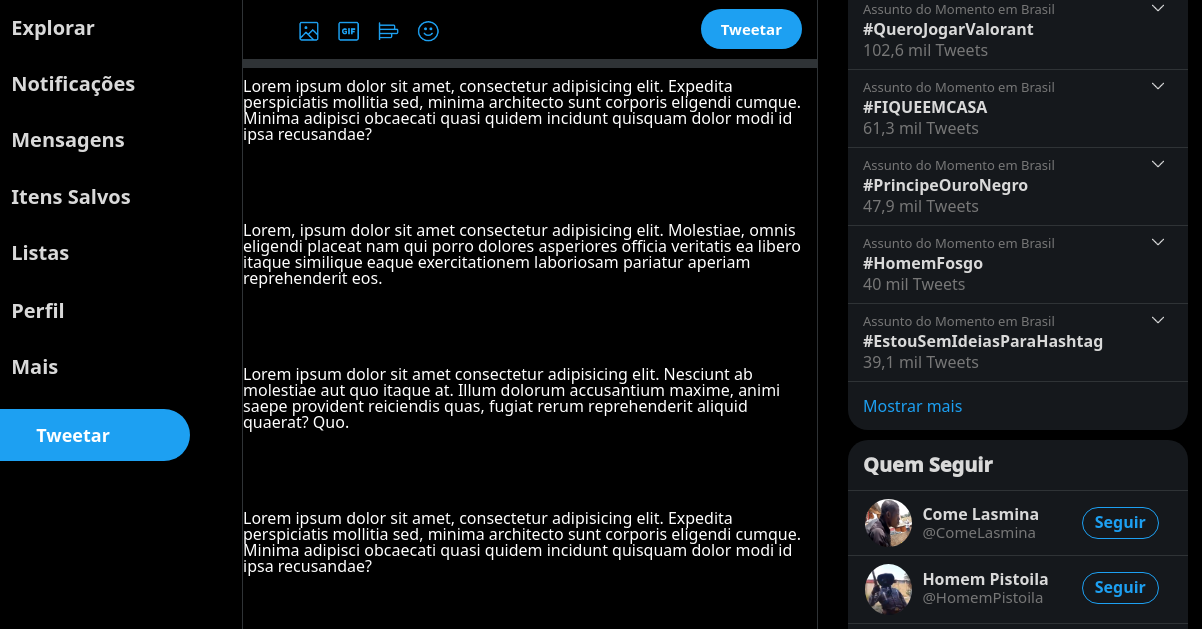
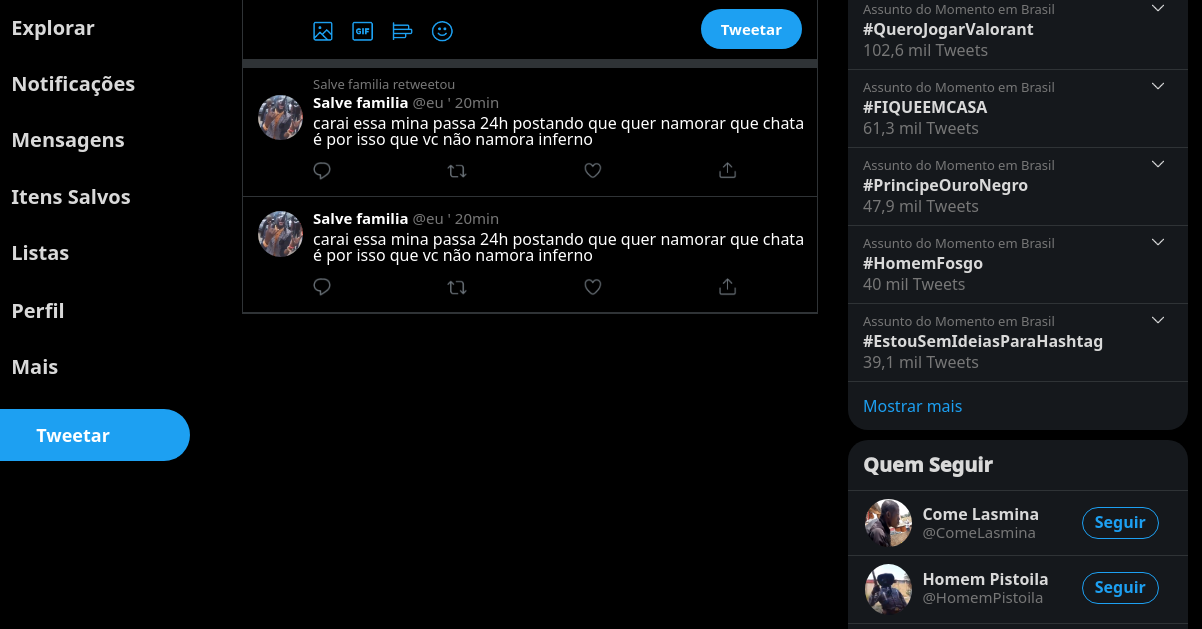
Before and after one commit to AntonioGSC/Twitter-Page, a plain HTML site: page index.html in a window 1280 px wide. Shown: the part 114-743 px from the top of the page, 78-1280 px from the left. Drawn offline with Linux system fonts and the light colour scheme.

Commit message:
posts-main

```diff
--- a/index.html
+++ b/index.html
@@ -62,56 +62,55 @@
                     </div>
                 </div>
                 <article class="post-main">
-
+                    <p class="retweet">Salve familia retweetou</p>
+                    <div class="postconteudo">
+                        <div class="avatar"><img class="perfil-image" src="img/perfil.png"></div>
+                        <div class="post-part">
+                            <p class="perfil-post">Salve familia <span class="quem">@eu ' 20min</span></p>
+                            <p class="frase-post">carai essa mina passa 24h postando que quer namorar que chata é por isso que vc não namora inferno</p>
+                            <div class="foto-post"></div>
+                            <div class="menu-inferior">
+                                <div class="icone-post-div">
+                                    <img src="img/post-comentario.PNG" alt="" class="icone-post-inferior">
+                                </div>
+                                <div class="icone-post-div">
+                                    <img src="img/post-retweet.PNG" alt="" class="icone-post-inferior">
+                                </div>
+                                <div class="icone-post-div">
+                                    <img src="img/post-coracao.PNG" alt="" class="icone-post-inferior">
+                                </div>
+                                <div class="icone-post-div">
+                                    <img src="img/post-pv.PNG" alt="" class="icone-post-inferior">
+                                </div>
+                            </div>
+                        </div>
+                    </div>
                 </article>
-                <p>Lorem ipsum dolor sit amet, consectetur adipisicing elit. Expedita perspiciatis mollitia sed, minima
-                    architecto sunt corporis eligendi cumque. Minima adipisci obcaecati quasi quidem incidunt quisquam
-                    dolor modi id ipsa recusandae?</p>
-                <br><br><br><br><br>
-                <p>Lorem, ipsum dolor sit amet consectetur adipisicing elit. Molestiae, omnis eligendi placeat nam qui
-                    porro dolores asperiores officia veritatis ea libero itaque similique eaque exercitationem
-                    laboriosam pariatur aperiam reprehenderit eos.</p>
-                <br><br><br><br><br>
-                <p>Lorem ipsum dolor sit amet consectetur adipisicing elit. Nesciunt ab molestiae aut quo itaque at.
-                    Illum dolorum accusantium maxime, animi saepe provident reiciendis quas, fugiat rerum reprehenderit
-                    aliquid quaerat? Quo.</p>
-                <br><br><br><br><br>
-                <p>Lorem ipsum dolor sit amet, consectetur adipisicing elit. Expedita perspiciatis mollitia sed, minima
-                    architecto sunt corporis eligendi cumque. Minima adipisci obcaecati quasi quidem incidunt quisquam
-                    dolor modi id ipsa recusandae?</p>
-                <br><br><br><br><br>
-                <p>Lorem, ipsum dolor sit amet consectetur adipisicing elit. Molestiae, omnis eligendi placeat nam qui
-                    porro dolores asperiores officia veritatis ea libero itaque similique eaque exercitationem
-                    laboriosam pariatur aperiam reprehenderit eos.</p>
-                <br><br><br><br><br>
-                <p>Lorem ipsum dolor sit amet consectetur adipisicing elit. Nesciunt ab molestiae aut quo itaque at.
-                    Illum dolorum accusantium maxime, animi saepe provident reiciendis quas, fugiat rerum reprehenderit
-                    aliquid quaerat? Quo.</p>
-                <br><br><br><br><br>
-                <p>Lorem ipsum dolor sit amet, consectetur adipisicing elit. Expedita perspiciatis mollitia sed, minima
-                    architecto sunt corporis eligendi cumque. Minima adipisci obcaecati quasi quidem incidunt quisquam
-                    dolor modi id ipsa recusandae?</p>
-                <br><br><br><br><br>
-                <p>Lorem, ipsum dolor sit amet consectetur adipisicing elit. Molestiae, omnis eligendi placeat nam qui
-                    porro dolores asperiores officia veritatis ea libero itaque similique eaque exercitationem
-                    laboriosam pariatur aperiam reprehenderit eos.</p>
-                <br><br><br><br><br>
-                <p>Lorem ipsum dolor sit amet consectetur adipisicing elit. Nesciunt ab molestiae aut quo itaque at.
-                    Illum dolorum accusantium maxime, animi saepe provident reiciendis quas, fugiat rerum reprehenderit
-                    aliquid quaerat? Quo.</p>
-                <br><br><br><br><br>
-                <p>Lorem ipsum dolor sit amet, consectetur adipisicing elit. Expedita perspiciatis mollitia sed, minima
-                    architecto sunt corporis eligendi cumque. Minima adipisci obcaecati quasi quidem incidunt quisquam
-                    dolor modi id ipsa recusandae?</p>
-                <br><br><br><br><br>
-                <p>Lorem, ipsum dolor sit amet consectetur adipisicing elit. Molestiae, omnis eligendi placeat nam qui
-                    porro dolores asperiores officia veritatis ea libero itaque similique eaque exercitationem
-                    laboriosam pariatur aperiam reprehenderit eos.</p>
-                <br><br><br><br><br>
-                <p>Lorem ipsum dolor sit amet consectetur adipisicing elit. Nesciunt ab molestiae aut quo itaque at.
-                    Illum dolorum accusantium maxime, animi saepe provident reiciendis quas, fugiat rerum reprehenderit
-                    aliquid quaerat? Quo.</p>
-                <br><br><br><br><br>
+                <article class="post-main">
+                    <p class="retweet"></p>
+                    <div class="postconteudo">
+                        <div class="avatar"><img class="perfil-image" src="img/perfil.png"></div>
+                        <div class="post-part">
+                            <p class="perfil-post">Salve familia <span class="quem">@eu ' 20min</span></p>
+                            <p class="frase-post">carai essa mina passa 24h postando que quer namorar que chata é por isso que vc não namora inferno</p>
+                            <div class="foto-post"></div>
+                            <div class="menu-inferior">
+                                <div class="icone-post-div">
+                                    <img src="img/post-comentario.PNG" alt="" class="icone-post-inferior">
+                                </div>
+                                <div class="icone-post-div">
+                                    <img src="img/post-retweet.PNG" alt="" class="icone-post-inferior">
+                                </div>
+                                <div class="icone-post-div">
+                                    <img src="img/post-coracao.PNG" alt="" class="icone-post-inferior">
+                                </div>
+                                <div class="icone-post-div">
+                                    <img src="img/post-pv.PNG" alt="" class="icone-post-inferior">
+                                </div>
+                            </div>
+                        </div>
+                    </div>
+                </article>
             </section>
         </div>
         <section id="barra-lateral">
--- a/styles/style.css
+++ b/styles/style.css
@@ -210,9 +210,8 @@ input{
 
 .icones-main{
     display: flex;
-    padding-left: 4vw;
+    padding-left: 65px;
     padding-bottom: 10px;
-    margin-bottom: 10px;
     border-bottom: 9px solid #2f3336;
     justify-content: space-between;
 }
@@ -234,6 +233,62 @@ input{
     padding: 10px 20px;
     border-radius: 30px;
     margin: 2px 15px 0px 0px;
+}
+
+.post-main{
+    padding: 10px 0px 10px 10px;
+    border-bottom: 1px solid #2f3336;
+}
+
+.retweet{
+    margin-left: 60px;
+    margin-bottom: 4px;
+    font-size: 13px;
+    color: #777777;
+}
+
+.postconteudo{
+    display: flex;
+    padding: 0px 5px;
+}
+
+.post-part{
+    padding-left: 10px;
+}
+
+.perfil-post{
+    font-size: 15px;
+    font-weight: 800;
+    margin-bottom: 5px;
+}
+
+.quem{
+    font-weight: normal;
+    color: #777777;
+}
+
+.menu-inferior{
+    display: flex;
+    margin: 15px 0px 5px;
+    width: 85%;
+    justify-content: space-between;
+}
+
+.icone-post-div{
+    width: 18px;
+}
+
+.icone-post-inferior{
+    width: 100%;
+}
+
+.icone-post-div:nth-child(2){
+    margin-top: 2px;
+    width: 20px;
+}
+
+.icone-post-div:nth-child(3){
+    width: 20px;
 }
 
 /*==================LATERAL====================================================================================================================================*/
```
Also changed, not shown: img/post-comentario.PNG (added), img/post-coracao.PNG (added), img/post-pv.PNG (added), img/post-retweet.PNG (added).
